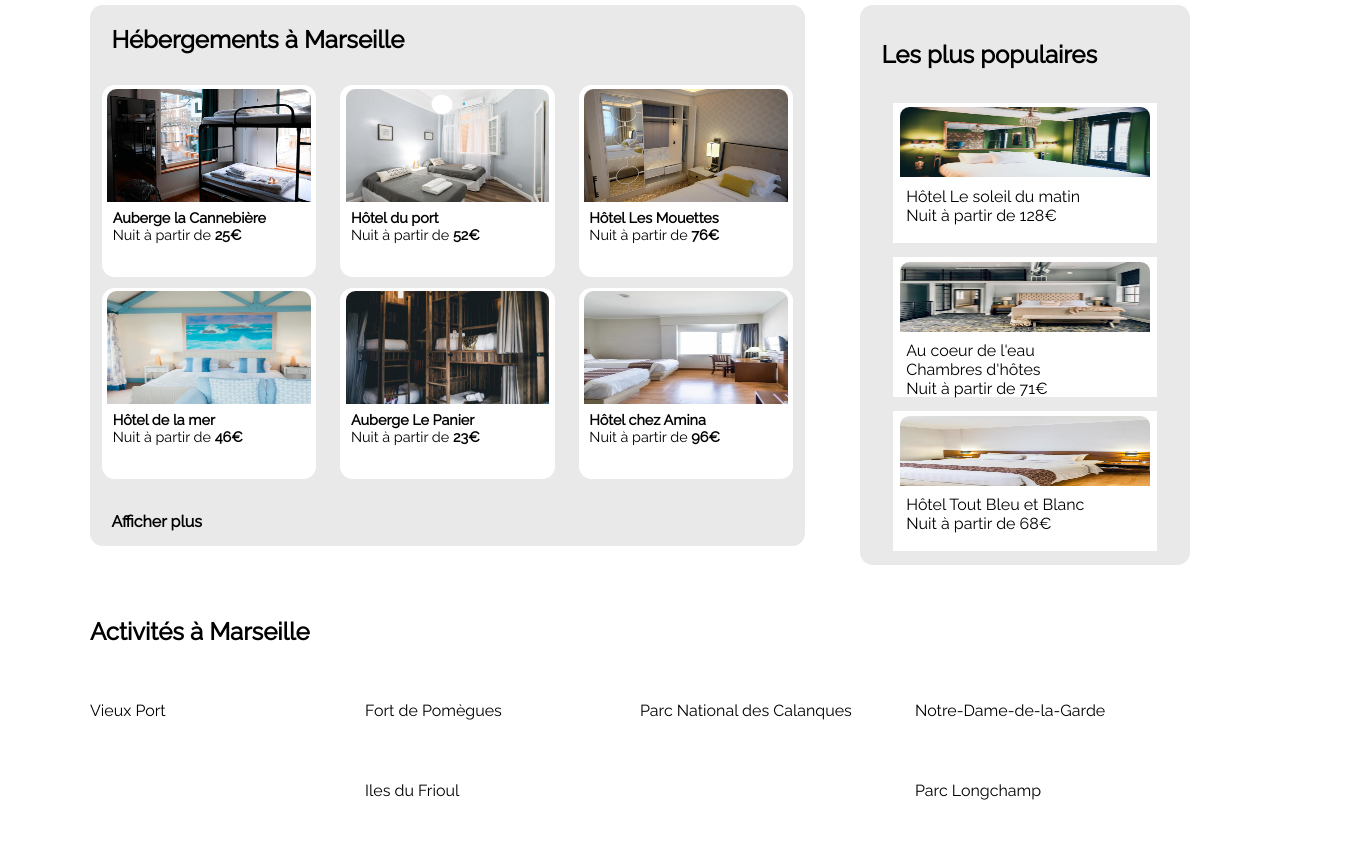
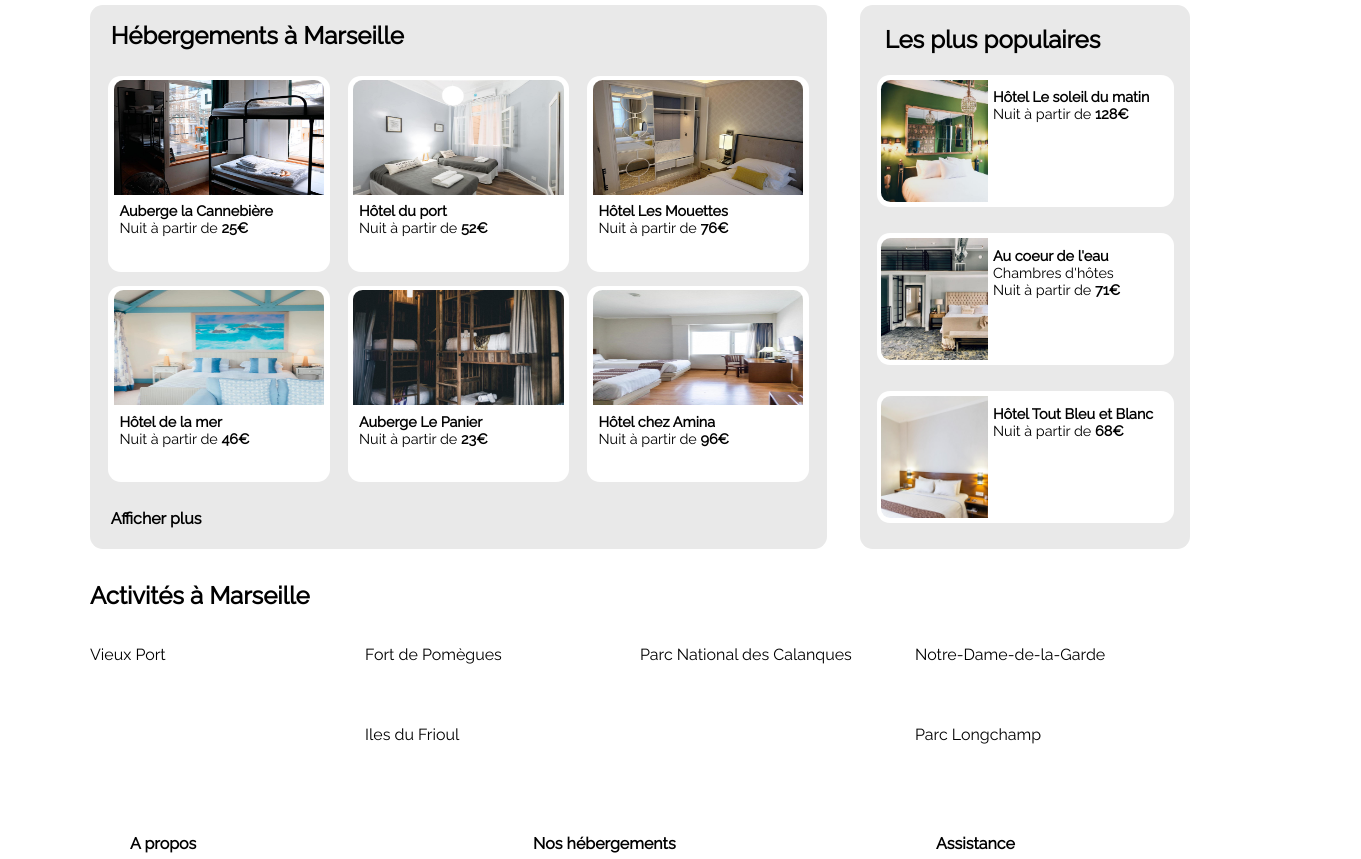
Before and after one commit to Albert4521/AlexandreBert_2_02022021, a plain HTML site: page index.html in a window 1280 px wide. Shown: the part 300-1159 px from the top of the page, 1361 px wide, since content can reach past the window. Drawn offline with Linux system fonts and the light colour scheme.

Commit message:
Mise en page : Sauvegarde 05

```diff
--- a/Styles/Styles.css
+++ b/Styles/Styles.css
@@ -57,6 +57,7 @@ header{
 }
 footer{
     position: relative;
+    margin: 2rem 0rem;
 }
 
 /*HEADER : LOGO RESERVIA */
@@ -112,9 +113,9 @@ footer{
             color: #0065fc;
         }
 
-/*HEADER : TITRE PRINCIPAL*/
+/*header : Titre principalL*/
 
-h1{
+header h1{
     position: relative;
     flex-grow: 1;
     flex-shrink: 3;
@@ -124,7 +125,7 @@ h1{
     word-spacing: -0.1rem;
 }
 
-/*HEADER : TITRE SECONDAIRE*/
+/*header : Titre secondaire*/
 
 header h2{
     font-size: 0.85rem;
@@ -133,7 +134,8 @@ header h2{
     font-weight: normal;
 }
 
-/*SECTION RECHERCHE : FORMULAIRE*/
+/*Div #Recherche : Formulaire contenant 2 champs*/
+/*Mise en forme générale des deux champs du formulaire*/
 
 #Formulaire fieldset{
     position: relative;
@@ -144,12 +146,12 @@ header h2{
     margin-left: 0rem;
     padding-left: 0rem;;
 }
-    /*FORMULAIRE : Champ de recherche Ville*/
+    /*#Formulaire : Premier champ => Recherche  de la ville*/
 
     #RechercheVille{
         margin-bottom: 0.5rem;
     }
-        /*Création d'un div pour encapsuler l'ICONE, la ZONE DE SAISIE texte et le BOUTON d'envoi des données*/
+        /*RechercheVille : Div encapsulant l'icône, la zone de saisie texte et le bouton d'envoi*/
         .CapsuleRecherche{
             display: inline-flex;
             justify-content: center;
@@ -161,7 +163,7 @@ header h2{
             border-radius: 0.4rem;
             background-color: #999;
         }
-        /* 1°) ICONE Géolocalisation*/
+            /*RechercheVille : Icône localisation*/
             .CapsuleRecherche i{
                 position: relative;
                 height: 1.75rem;
@@ -170,7 +172,7 @@ header h2{
                 padding-top: 0.6rem;
                 color: black;
             }
-        /* 2°) ZONE DE SAISIE pour la ville recherchée*/
+            /*RechercheVille : Zone de saisie texte pour la ville recherchée*/
             #RechercheVille input[type="text"]{
                 position: relative;
                 top: -0.05rem;
@@ -187,7 +189,7 @@ header h2{
                 box-shadow: 0;
                 height: 1.7rem;
             }
-        /* 3°) BOUTON d'envoi du formulaire*/
+            /*RechercheVille : Bouton d'envoi du formulaire*/
             #RechercheVille input[type="submit"]{
                 position: relative;
                 width: 100%;
@@ -200,14 +202,14 @@ header h2{
                 border-top-right-radius: 0.4rem;
                 border-top-right-radius: 0.4rem;
             }
-    /*FORMULAIRE : Filtres de recherche*/
+    /*#Formulaire : Deuxième champ => Filtres de recherche*/
 
     #FiltresRecherche{
         margin-top: 0rem;
         margin-bottom: 0.2rem;
         font-weight: bold;
     }
-        /*Classe générique pour mise en forme des filtres de recherche*/
+        /*FiltresRecherche : Classe générique pour mettre en forme les filtres de recherche*/
         .Filtre{
         display: inline-flex;
         justify-content: center;
@@ -219,11 +221,11 @@ header h2{
         border: solid black 1px;
         border-radius: 0.9em;
         }
-        /*Cases à cocher Checkbox*/
-        #FiltresRecherche input[type="checkbox"]{
+            /*.Filtre : Cases à cocher*/
+            .Filtre input[type="checkbox"]{
                 display: none;
             }
-        /*Capsule contenant l'icone*/
+            /*.Filtre : Capsule contenant l'icône*/
             .capsuleIcone{
                 display: flex;
                 justify-content: center;
@@ -235,13 +237,13 @@ header h2{
                 padding: 0.3em 0.3em;
                 border-radius: 0.9em;
             }
-            /*Icône FontAwesome*/
-            #FiltresRecherche i{
+                /*.capsuleIcone : Icône FontAwesome*/
+                .capsuleIcone i{
                     background-color: #deebff;
                     font-size: 0.9em;
                     color: #0065fc;
                 }
-        /*Etiquettes Filtres*/
+        /*.Filtre : label (étiquette de filtre)*/
         #FiltresRecherche label{
             display: inline-block;
             position: relative;
@@ -254,10 +256,11 @@ header h2{
             font-size: 0.8em;
             font-weight: bold;
         }
-/*SECTION RECHERCHE : FORMULAIRE*/
+    /*Formulaire : Div ResultatEffectif */
     #ResultatEffectif{
         font-size: 0.75rem;;
     }
+        /*ResultatEffectif : Icône Information*/
         #ResultatEffectif i{
             display: inline-block;
             font-size: 0.6rem;;
@@ -267,40 +270,46 @@ header h2{
             border: 1px solid #f2f2f2;
             border-radius: 50%;
         }
+        /*ResultatEffectif : Paragraphe contenant le nombre de logements trouvés*/
         #ResultatEffectif p{
             display: inline-block;
             margin-left: 0.5rem;
             color: black;
         }
 
-/*HEBERGEMENTS : Section 'Classiques'*/
+/*Hebergements : Section 'Classiques'*/
 
 #Classiques{
     position: relative;
     display: flex;
     flex-flow: column nowrap;
-    justify-content: space-evenly;
-    width: 65%;
+    justify-content: space-around;
+    width: 67%;
+    height: 34rem;
     background-color: #e9e9e9;
     border-radius: 0.8rem;
 }
-    /*SECTION Classiques : Titre de section*/
+    /*SECTION 'Classiques' : Titre de section*/
     #Classiques h2{
         position: relative;
         width: 90%;
-        margin-left: 3%;
+        height: 10%;
+        margin: 0rem;
+        padding-top: 1rem;
+        padding-left: 1.3rem;
     }
-    /*SECTION Classiques : div '#CartesHebergements' regroupant les cartes Hébergements*/
-    #CartesHebergements{
+    /*SECTION 'Classiques' : div '#GroupeClassique' regroupant les cartes Hébergements*/
+    #GroupeClassique{
         position: relative;
         display: flex;
         flex-flow: column wrap;
         justify-content: space-evenly;
-        align-content: space-around;
-        height: 26rem;
+        align-content: space-evenly;
+        height: 80%;
         width: 100%;
+        margin: 0rem;
     }
-        /*DIV 'CartesHebergements' : div '.CarteH' pour mettre en forme une carte hébergement*/
+        /*DIV 'GroupeClassique' : div '.CarteH' pour mettre en forme une carte hébergement*/
         .carteH{
             position: relative;
             display: flex;
@@ -308,7 +317,7 @@ header h2{
             justify-content: space-evenly;
             align-items: center;
             width: 30%;
-            height: 46%;
+            height: 45%;
             border-radius: 0.8rem;
             padding: auto;
             background-color: #fff;
@@ -341,20 +350,22 @@ header h2{
     #Classiques>a{
         position: relative;
         width: 90%;
-        height: 0.8rem;
-        margin: 3%;
+        height: 10%;
+        margin: 0rem;
+        padding-left: 1.3rem;
+        padding-top: 0.8rem;
     }
 
-/*HEBERGEMENTS : Section 'Tendances' = Les plus populaires*/
+/*Hebergements : Section 'Tendances' => Les plus populaires*/
 
 #Tendances{
     position: relative;
     display: flex;
     flex-flow: column nowrap;
-    justify-content: space-evenly;
+    justify-content: flex-start;
     align-items: center;
     width: 30%;
-    height: 35rem;
+    height: 34rem;
     background-color: #e9e9e9;
     border-radius: 0.8rem;
 }
@@ -362,51 +373,79 @@ header h2{
     #Tendances h2{
         position: relative;
         width: 90%;
-        margin-left: 3%;
+        height: 3%;
+        margin-left: 5%;
+        margin-bottom: 10%;
     }
 
-    /*SECTION Tendances : Mise en forme d'une carte tendance 'carteT'*/
+    /*SECTION 'Tendances' : Mise en forme d'une carte tendance 'carteT'*/
     .carteT{
         position: relative;
         display: flex;
-        flex-flow: column nowrap;
-        justify-content: space-evenly;
+        flex-flow: column wrap;
+        justify-content: center;
         align-items: center;
-        width: 80%;
+        width: 90%;
         height: 25%;
+        margin-bottom: 8%;
         padding: auto;
         background-color: #fff;
+        border-radius: 0.8rem;
+        font-size: 0.9rem;
     }
 
         /*DIV 'carteT' : Image Logement*/
-        .carteT img{
+        /*Classe générique pour la photo d'un logement (déf. en image de fond)*/
+        .Photo{
             position: relative;
-            width: 95%;
-            height: 50%;
-            margin: auto;
+            width: 36%;
+            height: 100%;
+            margin: 0.3rem;
             border-top-left-radius: 0.6rem;
-            border-top-right-radius: 0.6rem;
+            border-bottom-left-radius: 0.6rem;
+        }
+        /*Retouche spécifique pour chacune des photos de logement (positionnement)*/
+        #Photo_01{
+            background : url('../Images/Hebergements/Le_Soleil_Du_Matin.jpg') no-repeat;
+            background-position: 10% 20%;
+            background-size: cover;
+        }
+        #Photo_02{
+            background : url('../Images/Hebergements/Au_Coeur_De_L_Eau.jpg') no-repeat;
+            background-position: top 10% left 20%;
+            background-size: cover;
+        }
+        #Photo_03{
+            background : url('../Images/Hebergements/Tout_Bleu_Et_Blanc.jpg') no-repeat;
+            background-position: top 10% left 20%;
+            background-size: cover;
         }
         /*DIV 'carteT': Nom & Pix Logement*/
         .carteT p{
             position: relative;
-            width: 90%;
-            height: 15%;
-            margin: auto;
+            width: 62%;
+            height: 75%;
+            margin-top: 3%;
         }
         /*DIV 'CarteT': Notation Logement*/
-        .carteT div{
+        .carteT div[class^="Etoiles"]{
             position: relative;
-            width: 90%;
-            height: 15%;
+            width: 62%;
+            height: 25%;
             margin: auto;
         }
 
+/*SECTION 'Activites' : Titre de section*/
+#Activites h2{
+    position: relative;
+    width: 90%;
+    height: 5%;
+    margin: 0rem;
+}
 
+/*SECTION 'Activites' : div '#GroupeActivites' regroupant l'ensemble des cartes Activites*/
 
-/*SECTION 'Activites' : div '#CartesActivites' regroupant les cartes Activites*/
-
-#CartesActivites{
+#GroupeActivites{
     position: relative;
     display: flex;
     flex-flow: column wrap;
@@ -414,14 +453,14 @@ header h2{
     width: 100%;
     height: 10rem;
 }
-/*SECTION 'Activites' : div'.CarteA' pour mettre en forme une carte Activité'*/
+    /*DIV 'CartesActivites' : classe générique pour mettre en forme les différentes cartes Activités'*/
 
     .CarteA{
         position: relative;
         vertical-align: bottom;
         width: 25%;
     }
-/*Dimensionnement des cartes Activité*/
+    /*DIV 'CartesActivites' : Dimensionnement des cartes Activité*/
     #CarteA1{
         position: relative;
         height: 100%;
@@ -447,7 +486,32 @@ header h2{
         height: 50%;
     }
 
-
+/*FOOTER : Menu navigation secondaire*/
+#MenuSecondaire{
+    position: relative;
+    display: flex;
+    flex-flow: column wrap;
+    justify-content: space-evenly;
+    align-items: flex-start;
+    align-content:stretch ;
+    height: 10rem;
+    width: 100%;
+}
+    /*Menu de navigation en 3 colonnes*/
+    #MenuSecondaire ul{
+        height: 100%;
+        width: 33%;
+    }
+    /*Mise en forme des éléments de liste du menu de navigation secondaire*/
+    #MenuSecondaire ul li{
+        list-style-type: none;
+        font-size: 0.8rem;
+    }
+    #MenuSecondaire ul li:nth-child(1){
+        font-weight: bold;
+        font-size: 1rem;
+        padding-bottom: 0.5rem;
+    }
 /*Notes Infos
 Couleurs Charte Graphique :
 bleu #0065fc;
--- a/index.html
+++ b/index.html
@@ -73,7 +73,7 @@
         <div id="Hebergements">
             <section id="Classiques">
                 <h2>Hébergements à Marseille</h2>
-                <div id="CartesHebergements">
+                <div id="GroupeClassique">
                     <a class="carteH" id="CarteH1" href="Images/Hebergements/Auberge_La_Cannebière.jpg" target="_blank">
                         <img src="Images/Hebergements/Auberge_La_Cannebière.jpg" alt="">
                         <p><span class="gras">Auberge la Cannebière</span> <br> Nuit à partir de <span class="gras">25€</span></p>
@@ -110,25 +110,25 @@
             <section id="Tendances">
                 <h2>Les plus populaires</h2>
                 <a class="carteT" id="carteT1" href="Images/Hebergements/Le_Soleil_Du_Matin.jpg" target="_blank">
-                    <img src="Images/Hebergements/Le_Soleil_Du_Matin.jpg" alt="">
-                    <p>Hôtel Le soleil du matin <br> Nuit à partir de 128€</p>
+                    <div class="Photo" id="Photo_01"></div>
+                    <p><span class="gras">Hôtel Le soleil du matin</span><br>Nuit à partir de <span class="gras">128€</span></p>
                     <div class="Etoiles5"></div>
                 </a>
                 <a class="carteT" id="carteT2" href="Images/Hebergements/Au_Coeur_De_L_Eau.jpg" target="_blank">
-                    <img src="Images/Hebergements/Au_Coeur_De_L_Eau.jpg" alt="">
-                    <p>Au coeur de l'eau <br> Chambres d'hôtes <br> Nuit à partir de 71€</p>
+                    <div class="Photo" id="Photo_02"></div>
+                    <p><span class="gras">Au coeur de l'eau</span><br>Chambres d'hôtes<br>Nuit à partir de <span class="gras">71€</span></p>
                     <div class="Etoiles4"></div>
                 </a>
                 <a class="carteT" id="carteT3" href="Images/Hebergements/Tout_Bleu_Et_Blanc.jpg" target="_blank">
-                    <img src="Images/Hebergements/Tout_Bleu_Et_Blanc.jpg" alt="">
-                    <p>Hôtel Tout Bleu et Blanc <br> Nuit à partir de 68€</p>
+                    <div class="Photo" id="Photo_03"></div>
+                    <p><span class="gras">Hôtel Tout Bleu et Blanc</span><br> Nuit à partir de <span class="gras">68€</span></p>
                     <div class="Etoiles4"></div>
                 </a>
             </section>
         </div>
         <section id="Activites">
             <h2>Activités à Marseille</h2>
-            <div id="CartesActivites">
+            <div id="GroupeActivites">
                 <a class="CarteA" id="CarteA1" href="Images/Activités/Vieux_Port.jpg" target="_blank">
                     <img src="" alt="">
                     <p>Vieux Port</p>
```
Lines whose indentation alone changed are shown as unchanged.
